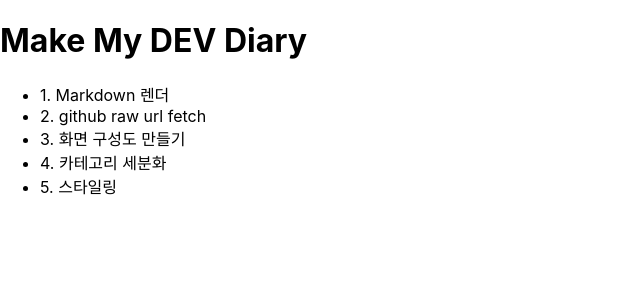
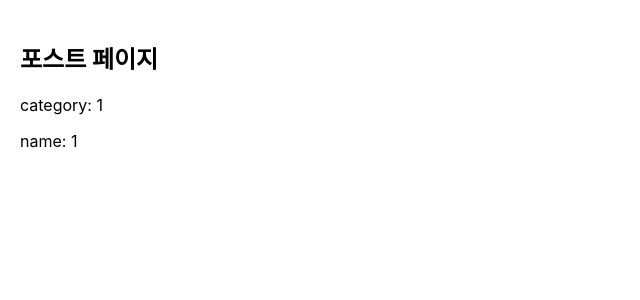
Before and after one commit to Kimsu10/my-dev-life, a React (Create React App) app: page /post/1/1 in a window 1280 px wide. Shown: the top 300 px of the page, without its empty margins (0-640 px from the left). Built offline with nearby package versions, Linux system fonts and the light colour scheme.

Commit message:
feat: add Router

```diff
--- a/package.json
+++ b/package.json
@@ -10,6 +10,7 @@
     "react": "^19.2.1",
     "react-dom": "^19.2.1",
     "react-markdown": "^10.1.0",
+    "react-router-dom": "^7.10.1",
     "react-scripts": "5.0.1",
     "web-vitals": "^2.1.4"
   },
--- /dev/null
+++ b/src/App.js
@@ -0,0 +1,16 @@
+import { BrowserRouter, Routes, Route, useParams } from "react-router-dom";
+import PostPage from "./pages/PostPage";
+import Home from "./pages/Home";
+
+const App = () => {
+  return (
+    <BrowserRouter>
+      <Routes>
+        <Route path="/" element={<Home />} />
+        <Route path="/post/:category/:name" element={<PostPage />} />
+      </Routes>
+    </BrowserRouter>
+  );
+};
+
+export default App;
--- /dev/null
+++ b/src/Components/Post.jsx
@@ -0,0 +1,29 @@
+import { useState, useEffect } from "react";
+import ReactMarkdown from "react-markdown";
+
+/**
+ * Markdown Rendering
+ * @param {*} param
+ * @returns file directory url
+ */
+const Post = ({ category, fileName }) => {
+  const [content, setContent] = useState("");
+
+  useEffect(() => {
+    const url = `https://raw.githubusercontent.com/sujungkim/my-dev-life/main/posts/${category}/${fileName}.md`;
+
+    fetch(url)
+      .then((res) => res.text())
+      .then((text) => {
+        setContent(text);
+      });
+  }, [fileName]);
+
+  return (
+    <div style={{ maxWidth: 800, margin: "auto", padding: 20 }}>
+      <ReactMarkdown>{content}</ReactMarkdown>
+    </div>
+  );
+};
+
+export default Post;
--- a/src/index.js
+++ b/src/index.js
@@ -1,22 +1,11 @@
 import React from "react";
 import ReactDOM from "react-dom/client";
 import "./index.css";
+import App from "./App";
 
 const root = ReactDOM.createRoot(document.getElementById("root"));
 root.render(
   <React.StrictMode>
-    <>
-      <h1>Make My DEV Diary</h1>
-      <ul>
-        <li>1. Markdown 렌더</li>
-        <li>
-          2. github raw url fetch
-          {/* (https://raw.githubusercontent.com/{owner}/{repo}/{branch}/{path}) */}
-        </li>
-        <li>3. 화면 구성도 만들기</li>
-        <li>4. 카테고리 세분화</li>
-        <li>5. 스타일링</li>
-      </ul>
-    </>
+    <App />
   </React.StrictMode>
 );
--- /dev/null
+++ b/src/pages/Home.jsx
@@ -0,0 +1,24 @@
+import { useNavigate } from "react-router-dom";
+
+const Home = () => {
+  const navigate = useNavigate();
+
+  return (
+    <>
+      <h1>Make My DEV Diary</h1>
+      <ul>
+        <li>1. Markdown 렌더</li>
+        <li>2. github raw url fetch</li>
+        <li>3. 화면 구성도 만들기</li>
+        <li>4. 카테고리 세분화</li>
+        <li>5. 스타일링</li>
+      </ul>
+
+      <button onClick={() => navigate("/post/html/2025-12-07-test")}>
+        테스트 글 보기
+      </button>
+    </>
+  );
+};
+
+export default Home;
--- /dev/null
+++ b/src/pages/PostPage.jsx
@@ -0,0 +1,19 @@
+import { useParams } from "react-router-dom";
+import Post from "../Components/Post";
+
+/**
+ * matching URL test
+ */
+const PostPage = () => {
+  const { category, name } = useParams();
+
+  return (
+    <div style={{ padding: 20 }}>
+      <h2>포스트 페이지</h2>
+      <p>category: {category}</p>
+      <p>name: {name}</p>
+    </div>
+  );
+};
+
+export default PostPage;
```
Also changed, not shown: src/posts/html/2025-12-07-test.md (renamed from src/pages/posts/html/2025-12-07-test.md), 1 other file (tests, documents, lock files or other folders).
